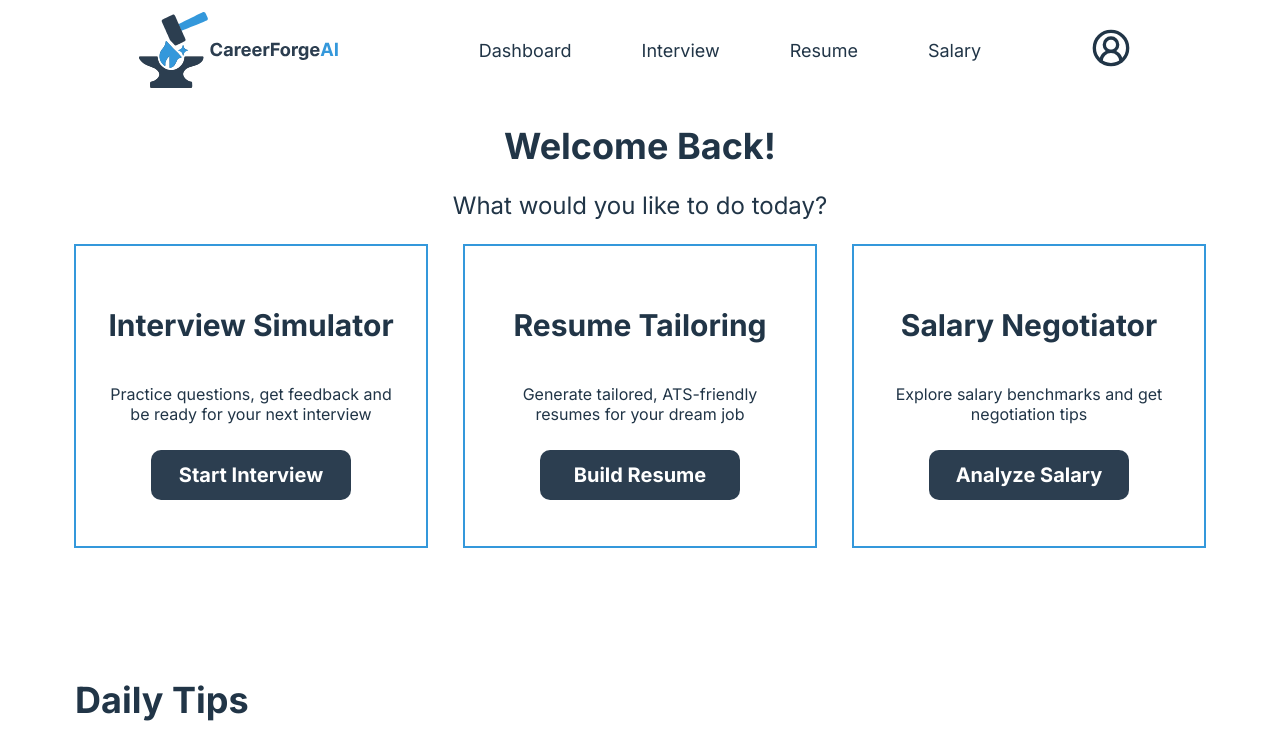
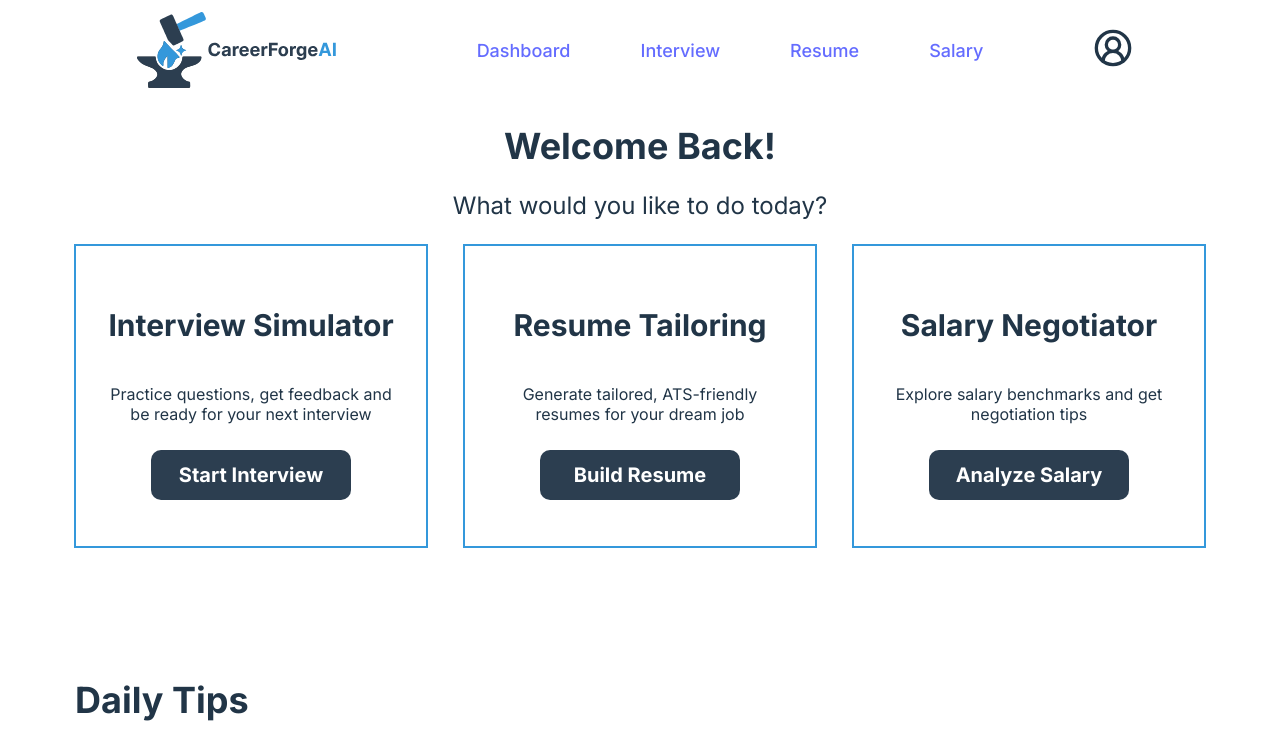
Before and after one commit to Hussein-Abdallah0/CareerForgeAI, a React (Vite) app in the folder frontend/: page /dashboard in a window 1280 px wide. Shown: the top 750 px of the page. Built offline with nearby package versions, Linux system fonts and the light colour scheme.

Commit message:
Add link to dashboard in navbar

```diff
--- a/frontend/src/components/Navbar/index.jsx
+++ b/frontend/src/components/Navbar/index.jsx
@@ -21,10 +21,18 @@ const Navbar = ({ type }) => {
         </ul>
       ) : (
         <ul className="nav-ul">
-          <li className="nav-link">Dashboard</li>
-          <li className="nav-link">Interview</li>
-          <li className="nav-link">Resume</li>
-          <li className="nav-link">Salary</li>
+          <li className="nav-link">
+            <a href="/dashboard">Dashboard</a>
+          </li>
+          <li className="nav-link">
+            <a href="">Interview</a>
+          </li>
+          <li className="nav-link">
+            <a href="">Resume</a>
+          </li>
+          <li className="nav-link">
+            <a href="">Salary</a>
+          </li>
         </ul>
       )}
 
```
